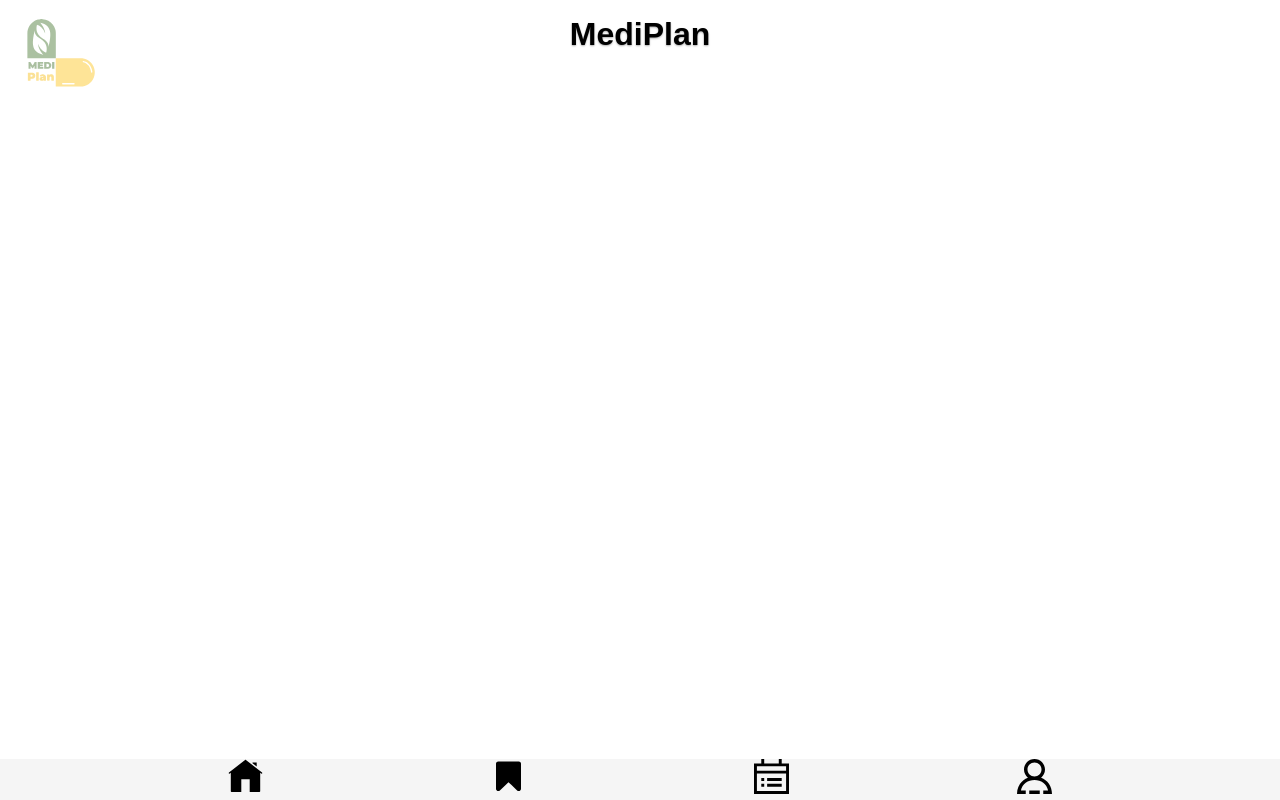
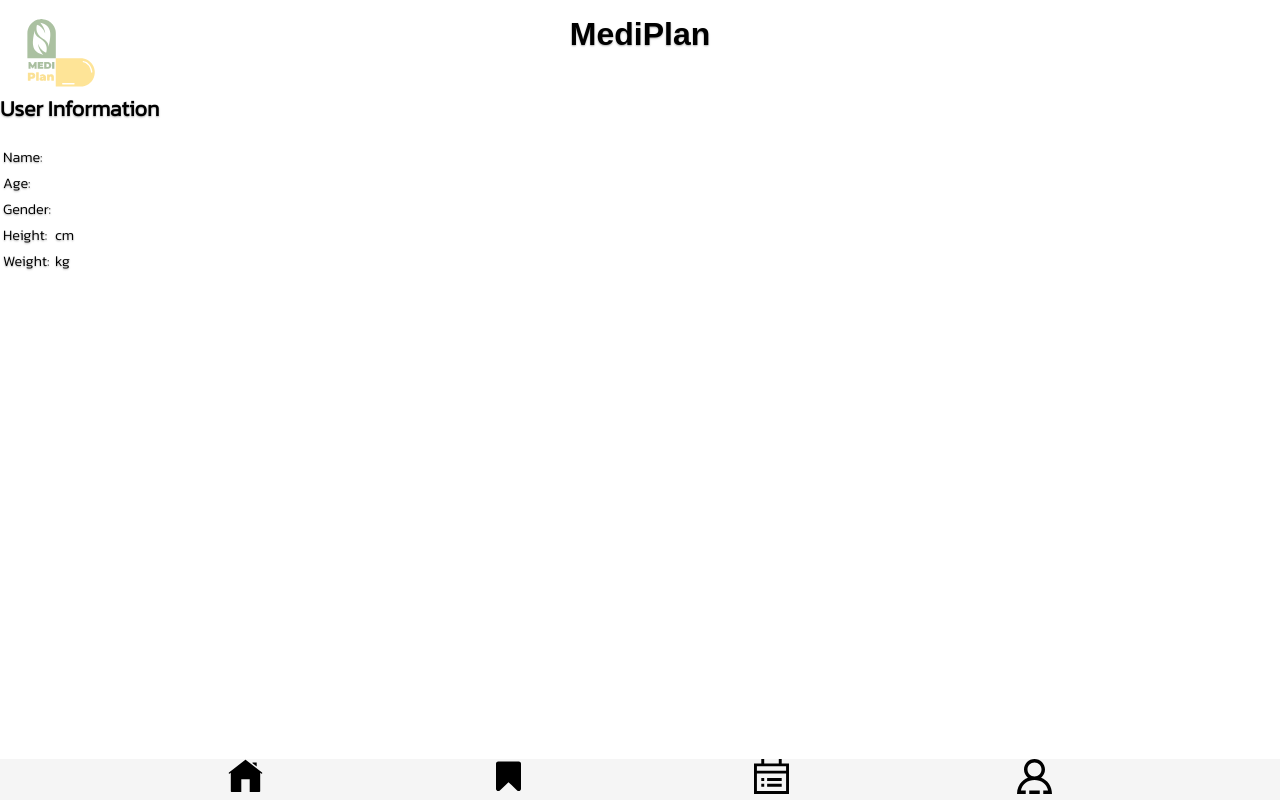
Before and after one commit to REFAEI91/capstone-project, a Next.js app: page /profile in a window 1280 px wide. Built offline with nearby package versions, Linux system fonts and the light colour scheme; a web font is replaced by a local one.

Commit message:
add medication plan by groups

```diff
--- a/components/Form/Form.js
+++ b/components/Form/Form.js
@@ -14,29 +14,12 @@ import {
   SomeoneElse,
 } from "./Form.styled";
 import PlanList from "../PlanList/PlanList";
-export default function Plan() {
-  const [medicationPlan, setMedicationPlan] = useState([]);
-  const [forSomeoneElse, setForSomeoneElse] = useState(false);
-  const handleForChange = (event) => {
-    setForSomeoneElse(event.target.value === "Someone else");
-  };
-
-  const handleSubmit = (event) => {
-    event.preventDefault();
-    const formData = new FormData(event.target);
-    const frequency = [];
-    for (let [key, value] of formData.entries()) {
-      if (key.startsWith("frequency")) {
-        frequency.push(value);
-      }
-    }
-    const plan = {
-      ...Object.fromEntries(formData.entries()),
-      frequency,
-    };
-    setMedicationPlan((prevPlan) => [...prevPlan, plan]);
-  };
-  console.log(medicationPlan);
+export default function Plan({
+  medicationPlan,
+  forSomeoneElse,
+  handleForChange,
+  handleSubmit,
+}) {
   return (
     <>
       <Form onSubmit={handleSubmit}>
@@ -145,7 +128,6 @@ export default function Plan() {
           <FormButton type="submit">Submit</FormButton>
         </Fieldset>
       </Form>
-      <PlanList plans={medicationPlan} />
     </>
   );
 }
--- a/components/PlanList/PlanList.js
+++ b/components/PlanList/PlanList.js
@@ -1,14 +1,61 @@
 import { List } from "./PlanList.styled";
+
 export default function PlanList({ plans }) {
+  const myPlans = plans.filter((plan) => plan.for === "Me");
+  const otherPlans = plans.filter((plan) => plan.for !== "Me");
+  console.log(myPlans);
   return (
     <>
-      {plans.map((plan, index) => (
-        <List key={index}>
-          <li>For : {plan.for}</li>
-          <li>{plan.name ? `Name : ${plan.name}` : ""}</li>
-          <li>{plan.gender ? `  Gender : ${plan.gender}` : ""}</li>
-          <li>Medication Name :{plan.medication_name}</li>
-          <li>Active Ingredients :{plan.active_ingredients}</li>
+      {myPlans.length > 0 && (
+        <>
+          <h2>My Medications Plan</h2>
+          {myPlans.map((plan, index) => (
+            <List key={index} importance={plan.importance}>
+              <li>Medication Name : {plan.medication_name}</li>
+              <li>Active Ingredients : {plan.active_ingredients}</li>
+              <li>Dosage : {plan.dosage}</li>
+              <li>
+                Frequency : {plan.frequencyType} , {plan.frequencyTimes} , (
+                {plan.frequencyMornings ? "Mornings  " : "   "}
+                {plan.frequencyAfternoon ? "Afternoon  " : "  "}
+                {plan.frequencyEvening ? "Evenings  " : "  "}
+                {plan.frequencyBedTime ? "Bed Time  " : "  "})
+              </li>
+              <li>Form : {plan.medicationForm}</li>
+              <li>Refill Date : {plan.refill}</li>
+              <li>Reason for taking : {plan.reason}</li>
+              <li>Instructions : {plan.instractions}</li>
+            </List>
+          ))}
+        </>
+      )}
+
+      {otherPlans.length > 0 && (
+        <>
+          <h2>Others Plans</h2>
+          {Object.values(
+            otherPlans.reduce((groupedPlans, plan) => {
+              const key = `${plan.name}-${plan.gender}-${plan.age}`;
+              if (!groupedPlans[key]) {
+                groupedPlans[key] = {
+                  name: plan.name,
+                  gender: plan.gender,
+                  age: plan.age,
+                  medications: [],
+                };
+              }
+              groupedPlans[key].medications.push(plan);
+              return groupedPlans;
+            }, {})
+          ).map((group, index) => (
+            <div key={index}>
+              <h3>
+                {group.name} ({group.gender}, {group.age})
+              </h3>
+              {group.medications.map((plan, index) => (
+                <List key={index} importance={plan.importance}>
+                  <li>Medication Name : {plan.medication_name}</li>
+                  <li>Active Ingredients : {plan.active_ingredients}</li>
                   <li>Dosage : {plan.dosage}</li>
                   <li>
                     Frequency : {plan.frequencyType} , {plan.frequencyTimes} , (
@@ -23,6 +70,10 @@ export default function PlanList({ plans }) {
                   <li>Instructions : {plan.instractions}</li>
                 </List>
               ))}
+            </div>
+          ))}
+        </>
+      )}
     </>
   );
 }
--- a/components/PlanList/PlanList.styled.js
+++ b/components/PlanList/PlanList.styled.js
@@ -1,9 +1,14 @@
 import styled from "styled-components";
 export const List = styled.ul`
   list-style: none;
-  display: grid;
-  padding: 1.3em;
+  padding: 1rem;
+  margin: 0.5rem;
+  box-shadow: 0 2px 8px rgba(0, 0, 0, 0.26);
   border-radius: 5px;
-  margin: 1.5em;
-  box-shadow: 0 2px 8px rgba(0, 0, 0, 0.26);
+  background-color: ${(props) =>
+    props.importance === "High"
+      ? "#F0c3be"
+      : props.importance === "Medium"
+      ? "#e0EFB5"
+      : "#EAFBEA"};
 `;
--- a/pages/_app.js
+++ b/pages/_app.js
@@ -5,7 +5,27 @@ import { medications } from "@/lib/db";
 
 export default function App({ Component, pageProps }) {
   const [medicationsList, setMedicationsList] = useState(medications);
+  const [medicationPlan, setMedicationPlan] = useState([]);
+  const [forSomeoneElse, setForSomeoneElse] = useState(false);
+  const handleForChange = (event) => {
+    setForSomeoneElse(event.target.value === "Someone else");
+  };
 
+  const handleSubmit = (event) => {
+    event.preventDefault();
+    const formData = new FormData(event.target);
+    const frequency = [];
+    for (let [key, value] of formData.entries()) {
+      if (key.startsWith("frequency")) {
+        frequency.push(value);
+      }
+    }
+    const plan = {
+      ...Object.fromEntries(formData.entries()),
+      frequency,
+    };
+    setMedicationPlan((prevPlan) => [...prevPlan, plan]);
+  };
   function toggleBookmark(id) {
     const updatedMedications = medicationsList.map((medicationsList) => {
       if (medicationsList.id === id) {
@@ -25,6 +45,10 @@ export default function App({ Component, pageProps }) {
         {...pageProps}
         toggleBookmark={toggleBookmark}
         medicationsList={medicationsList}
+        medicationPlan={medicationPlan}
+        forSomeoneElse={forSomeoneElse}
+        handleForChange={handleForChange}
+        handleSubmit={handleSubmit}
       />
     </Layout>
   );
--- a/pages/profile.js
+++ b/pages/profile.js
@@ -1,12 +1,41 @@
 import Head from "next/head";
-import Form from "../components/Form/Form";
+import PlanList from "@/components/PlanList/PlanList";
 
-export default function Plan() {
+export default function Profile({ medicationPlan }) {
   return (
     <>
       <Head>
         <title>Profile</title>
       </Head>
+      <div>
+        <h2>User Information</h2>
+        <table>
+          <tbody>
+            <tr>
+              <td>Name:</td>
+              <td></td>
+            </tr>
+            <tr>
+              <td>Age:</td>
+              <td></td>
+            </tr>
+            <tr>
+              <td>Gender:</td>
+              <td></td>
+            </tr>
+            <tr>
+              <td>Height:</td>
+              <td> cm</td>
+            </tr>
+            <tr>
+              <td>Weight:</td>
+              <td> kg</td>
+            </tr>
+          </tbody>
+        </table>
+
+        <PlanList plans={medicationPlan} />
+      </div>
     </>
   );
 }
```
Also changed, not shown: pages/plan.js (+12 -2 lines). Lines whose indentation alone changed are shown as unchanged.
